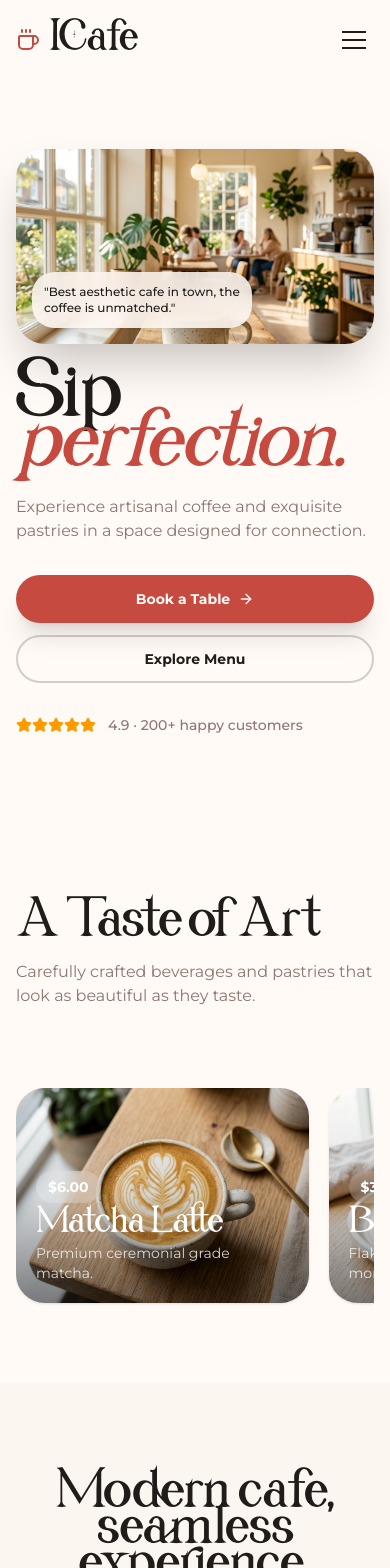
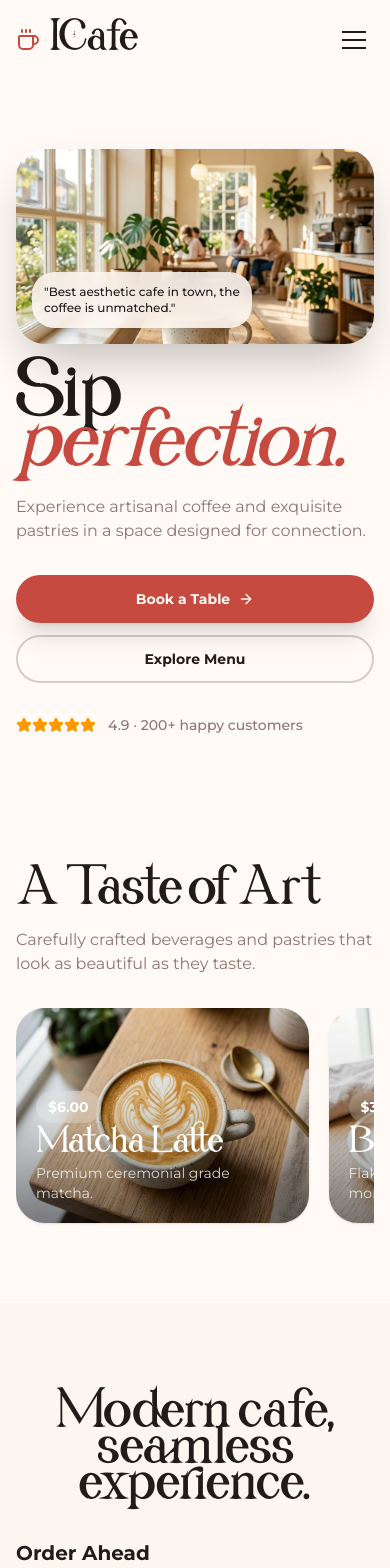
Before and after one commit to ZaXSeT/ICafe, a Next.js app: page / in a window 390 px wide. Shown: the top 1568 px of the page. Built offline with nearby package versions, Linux system fonts and the light colour scheme.

Commit message:
Fix excessive vertical gap above Featured Menu (A Taste of Art)

```diff
--- a/src/components/features/FeaturedMenu.tsx
+++ b/src/components/features/FeaturedMenu.tsx
@@ -22,10 +22,10 @@ const featuredItems = [
 
 export function FeaturedMenu() {
   return (
-    <section className="py-16 md:py-24 bg-background">
+    <section className="pt-8 pb-16 md:pt-12 md:pb-24 bg-background">
       <div className="container mx-auto px-4 md:px-8">
-        <div className="flex flex-col md:flex-row justify-between items-start md:items-end mb-10 md:mb-16 gap-4">
-          <div className="mb-10 md:mb-16">
+        <div className="flex flex-col md:flex-row justify-between items-start md:items-end mb-8 md:mb-10 gap-4">
+          <div>
             <h2 className="font-heading text-3xl sm:text-4xl md:text-5xl font-bold mb-4 text-foreground">A Taste of Art</h2>
             <p className="text-muted-foreground text-base md:text-lg max-w-md">
               Carefully crafted beverages and pastries that look as beautiful as they taste.
```
